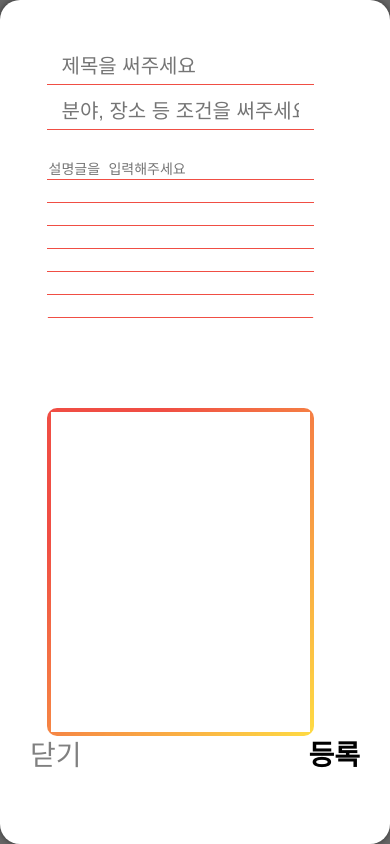
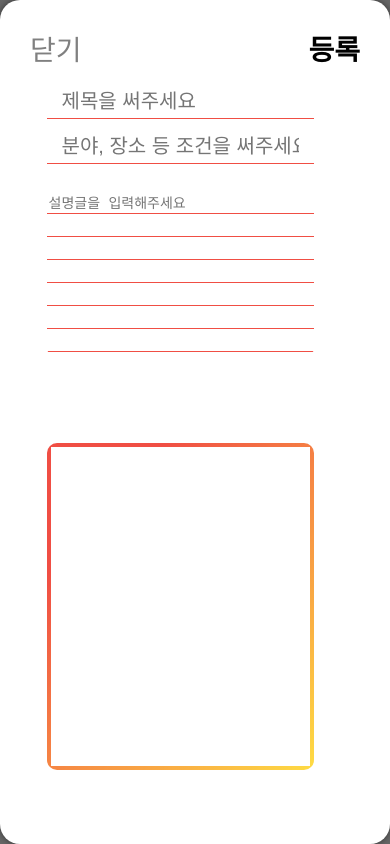
Before and after one commit to Re-Coder-3/front-end, a React (Create React App) app in the folder project/: page /search in a window 390 px wide. Both pictures are taken after a click on the element 17 px from the left and 120 px from the top of the page. Built offline with nearby package versions, Linux system fonts and the light colour scheme; what apollo-upload-client would draw is missing.

Commit message:
Feature - Responsive modal

```diff
--- a/project/src/component/Modal.js
+++ b/project/src/component/Modal.js
@@ -85,11 +85,23 @@ const Modal = ({
         visible={visible}
       >
         <ModalInner tabIndex="0" className="modal-inner" size={size}>
-          {children}
-          <ButtonWrapper>
-            {closable && <div onClick={close}>닫기</div>}
-            <div>등록</div>
-          </ButtonWrapper>
+          {size.width > 900 ? (
+            <>
+              {children}
+              <ButtonWrapper>
+                {closable && <div onClick={close}>닫기</div>}
+                <div>등록</div>
+              </ButtonWrapper>
+            </>
+          ) : (
+            <>
+              <ButtonWrapper>
+                {closable && <div onClick={close}>닫기</div>}
+                <div>등록</div>
+              </ButtonWrapper>
+              {children}
+            </>
+          )}
         </ModalInner>
       </ModalWrapper>
     </>
--- a/project/src/component/Routes.js
+++ b/project/src/component/Routes.js
@@ -7,7 +7,6 @@ import Search from "../page/Search";
 import Header from "./Header";
 import Profile from "../page/Profile";
 import MyPage from "../page/MyPage";
-import Header1 from "./Header1";
 
 const LoggedOutPage = () => (
   <>
@@ -26,7 +25,7 @@ const LoggedOutPage = () => (
 
 const LoggedInPage = () => (
   <>
-    <Header1 />
+    <Header />
     <Switch>
       <Route exact path="/" component={Main} />
       <Route path="/search" component={Search} />
```
